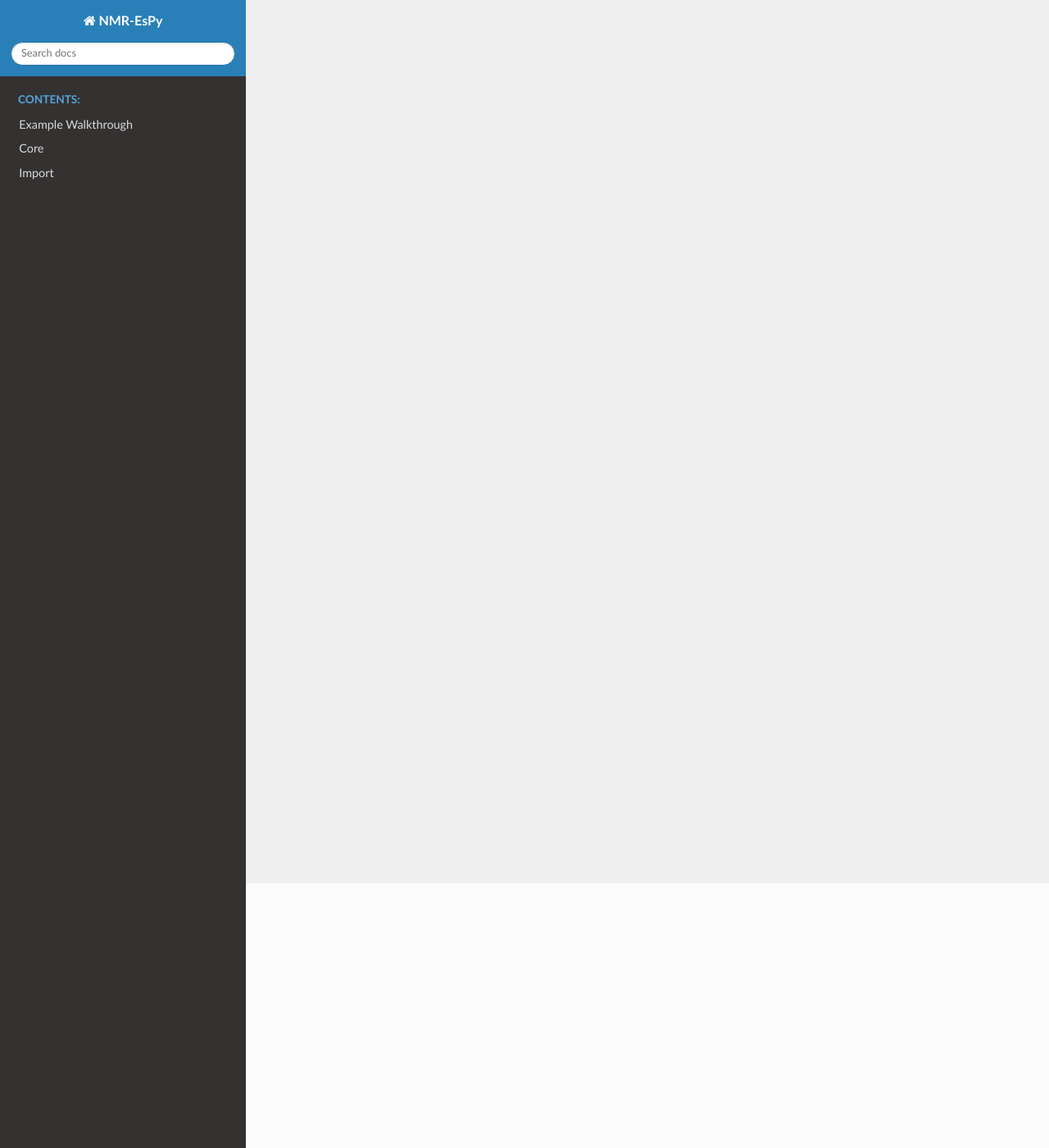
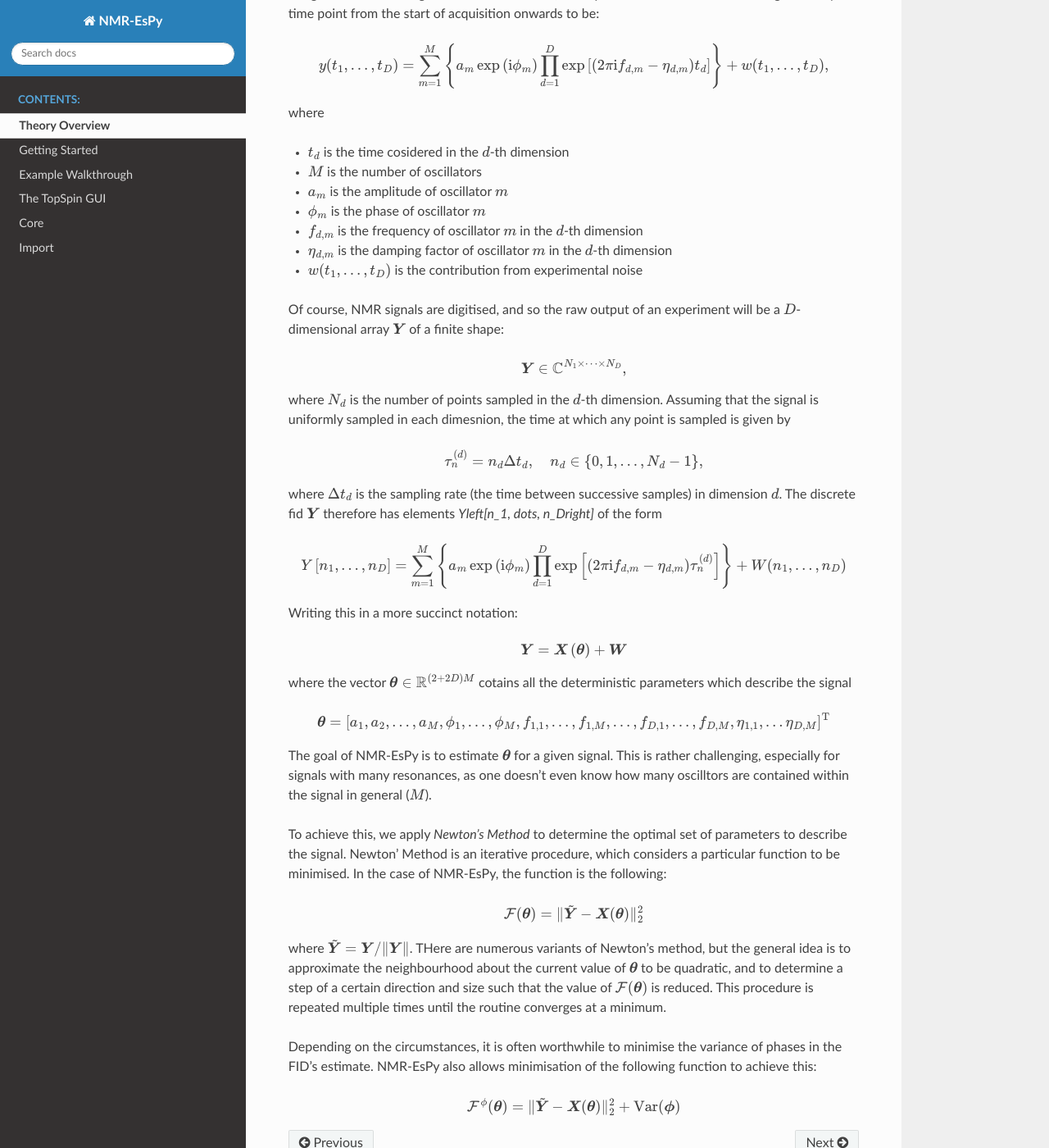
Before and after one commit to foroozandehgroup/NMR-EsPy, a Sphinx documentation site: the page built from docs/theory_overview.rst, in a window 1280 px wide and 1400 px high, scrolled down 323 px. Shown: the whole window at 82% size. Built offline with Sphinx 7.4.7 and the Read the Docs theme 2.0.0, drawn with Linux system fonts in a browser that asks for light colours; formulas are drawn with MathJax 3; some of the changed text lies outside the part shown.

Commit message:
Added new doc pages. Developed theory page.

```diff
--- a/docs/conf.py
+++ b/docs/conf.py
@@ -35,6 +35,10 @@ extensions = ['sphinx.ext.autodoc',
               'sphinx.ext.todo',
 ]
 
+imgmath_latex_premable = '\\usepackage{nicefrac}\n'
+
+
+
 todo_include_todos = True
 
 # Add any paths that contain templates here, relative to this directory.
@@ -44,10 +48,6 @@ templates_path = ['_templates']
 # directories to ignore when looking for source files.
 # This pattern also affects html_static_path and html_extra_path.
 exclude_patterns = ['_build', 'Thumbs.db', '.DS_Store']
-
-
-# -- Imgmath configuration ---------------------------------------------------
-
 
 # -- Options for HTML output -------------------------------------------------
 
--- /dev/null
+++ b/docs/getting_started.rst
@@ -0,0 +1,2 @@
+Getting Started
+===============
--- a/docs/theory_overview.rst
+++ b/docs/theory_overview.rst
@@ -1 +1,98 @@
-TODO
+Theory Overview
+===============
+
+On this page, I provide a brief overview of the goal of NMR-EsPy and how
+it attempts to achieve this. If you simply wish to use NMR-EsPy without
+worrying about the deatils of how it works, feel free to skip this.
+
+The signal produced as a result of a typical NMR experiment (FID) can be
+thought of as a summation of a number of complex sinusoidal oscillators, in
+the presence of experimental noise. For the general case of a signal with
+:math:`D` dimensions, we expect the function form of the signal at any time
+point from the start of acquisition onwards to be:
+
+.. math::
+   y(t_1, \dots, t_D) = \sum_{m=1}^{M} \left\lbrace a_m \exp\left(\mathrm{i} \phi_m\right)
+   \prod_{d=1}^{D} \exp\left[\left(2 \pi \mathrm{i} f_{d,m} - \eta_{d,m}\right)
+   t_d\right]\right\rbrace + w(t_1, \dots, t_D),
+
+where
+
+* :math:`t_d` is the time cosidered in the :math:`d`\-th dimension
+* :math:`M` is the number of oscillators
+* :math:`a_m` is the amplitude of oscillator :math:`m`
+* :math:`\phi_m` is the phase of oscillator :math:`m`
+* :math:`f_{d,m}` is the frequency of oscillator :math:`m` in the
+  :math:`d`\-th dimension
+* :math:`\eta_{d,m}` is the damping factor of oscillator :math:`m` in the
+  :math:`d`\-th dimension
+* :math:`w(t_1, \dots, t_D)` is the contribution from experimental noise
+
+Of course, NMR signals are digitised, and so the raw output of an experiment
+will be a :math:`D`-dimensional array :math:`\boldsymbol{Y}` of a finite
+shape:
+
+.. math::
+   \boldsymbol{Y} \in \mathbb{C}^{N_1 \times \dots \times N_D},
+
+where :math:`N_d` is the number of points sampled in the :math:`d`\-th
+dimension. Assuming that the signal is uniformly sampled in each dimesnion,
+the time at which any point is sampled is given by
+
+.. math::
+   \tau_{n}^{(d)} = n_d \Delta t_d, \quad n_d \in \{0, 1, \dots, N_d - 1\},
+
+where :math:`\Delta t_d` is the sampling rate (the time between successive
+samples) in dimension :math:`d`. The discrete fid :math:`\boldsymbol{Y}`
+therefore has elements `Y\left[n_1, \dots, n_D\right]` of the form
+
+.. math::
+  Y\left[n_1, \dots, n_D\right] = \sum_{m=1}^{M} \left\lbrace a_m
+  \exp\left(\mathrm{i} \phi_m\right) \prod_{d=1}^{D} \exp\left[\left(2 \pi
+  \mathrm{i} f_{d,m} - \eta_{d,m}\right) \tau_n^{(d)}\right]\right\rbrace
+  + W(n_1, \dots, n_D)
+
+Writing this in a more succinct notation:
+
+.. math::
+   \boldsymbol{Y} = \boldsymbol{X}\left(\boldsymbol{\theta}\right) +
+   \boldsymbol{W}
+
+where the vector :math:`\boldsymbol{\theta} \in \mathbb{R}^{(2+2D)M}` cotains
+all the deterministic parameters which describe the signal
+
+.. math::
+   \boldsymbol{\theta} = \left[a_1, a_2, \dots, a_M, \phi_1, \dots, \phi_M,
+   f_{1,1}, \dots, f_{1,M}, \dots, f_{D,1}, \dots, f_{D,M}, \eta_{1,1}, \dots
+   \eta_{D,M}\right]^{\mathrm{T}}
+
+The goal of NMR-EsPy is to estimate :math:`\boldsymbol{\theta}` for a given
+signal. This is rather challenging, especially for signals with many resonances,
+as one doesn't even know how many oscilltors are contained within the signal in
+general (:math:`M`).
+
+To achieve this, we apply `Newton's Method` to determine the optimal set of
+parameters to describe the signal. Newton' Method is an iterative procedure,
+which considers a particular function to be minimised. In the case of NMR-EsPy,
+the function is the following:
+
+.. math::
+   \mathcal{F}(\boldsymbol{\theta}) = \lVert \tilde{\boldsymbol{Y}} -
+   \boldsymbol{X}(\boldsymbol{\theta}) \rVert_2^2
+
+where :math:`\tilde{\boldsymbol{Y}} = \boldsymbol{Y} / \lVert \boldsymbol{Y}
+\rVert`. THere are numerous variants of Newton's method, but the general idea
+is to approximate the neighbourhood about the current value of
+:math:`\boldsymbol{\theta}` to be quadratic, and to determine a step of a
+certain direction and size such that the value of
+:math:`\mathcal{F}(\boldsymbol{\theta})` is reduced. This procedure is repeated
+multiple times until the routine converges at a minimum.
+
+Depending on the circumstances, it is often worthwhile to minimise the variance
+of phases in the FID's estimate. NMR-EsPy also allows minimisation of the
+following function to achieve this:
+
+.. math::
+   \mathcal{F}^{\phi}(\boldsymbol{\theta}) = \lVert \tilde{\boldsymbol{Y}} -
+   \boldsymbol{X}(\boldsymbol{\theta}) \rVert_2^2 + \mathrm{Var}
+   (\boldsymbol{\phi})
--- /dev/null
+++ b/docs/topspin_gui.rst
@@ -0,0 +1,2 @@
+The TopSpin GUI
+===============
```
Also changed, not shown: docs/index.rst (+25 -1 lines), docs/walkthrough.rst (added, +342 -0 lines), 1 other file.
